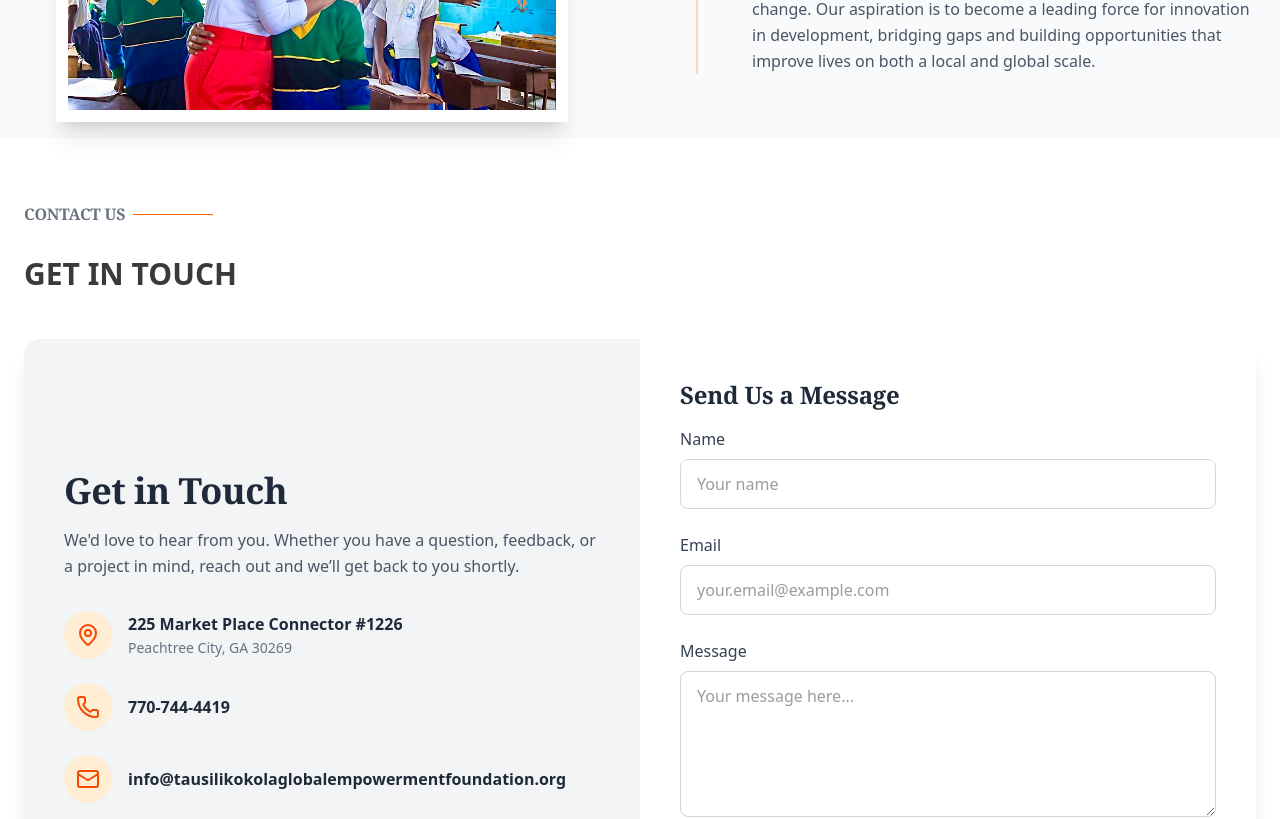
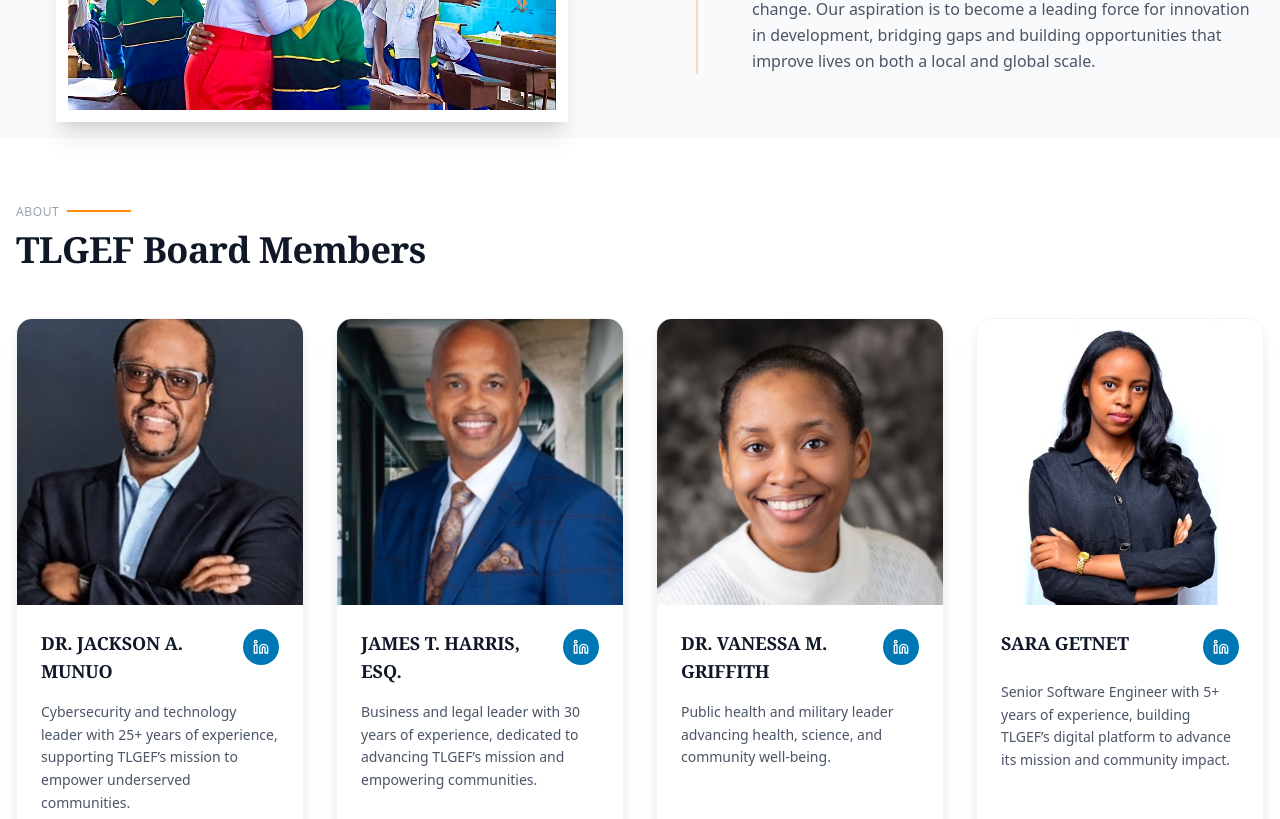
Before and after one commit to sarrr21/my-next-app, a Next.js app: page /about in a window 1280 px wide. Shown: the part 1800-2619 px from the top of the page. Built offline with nearby package versions, Linux system fonts and the light colour scheme.

Commit message:
feat: Unhide TeamSection and update LinkedIn profiles for team members

```diff
--- a/src/app/about/page.tsx
+++ b/src/app/about/page.tsx
@@ -53,7 +53,7 @@ export default function AboutPage() {
 
     </main>
     <TimelineSection />
-    {/* <TeamSection /> */}
+    <TeamSection />
     <ContactPage />
     <FooterSection />
     </>
--- a/src/components/team.tsx
+++ b/src/components/team.tsx
@@ -20,7 +20,7 @@ export const teamMembers: TeamMember[] = [
     name: "DR. JACKSON A. MUNUO",
     image: "/images/IMG_7216.PNG",
     imageAlt: "TLGEF board member",
-    linkedin: "",
+    linkedin: "https://www.linkedin.com/in/jacksonmunuo",
     summary:"Cybersecurity and technology leader with 25+ years of experience, supporting TLGEF’s mission to empower underserved communities.",
     bio: "Dr. Jackson A. Munuo is a technology executive with more than 25 years of leadership experience in cybersecurity, technology governance, enterprise risk management, and organizational transformation. He serves as IT Vice President at CNA Financial, where he leads global technology risk and governance teams.He holds a Doctor of Engineering in Cybersecurity Analytics from George Washington University and is a certified CISSP, CISA, PMP, and ITIL professional. Dr. Munuo currently serves on the board of the Tausi Likokola Global Empowerment Foundation, where he is passionate about strengthening nonprofit organizations, improving governance, and expanding opportunities for underserved communities.",
   },
@@ -29,7 +29,7 @@ export const teamMembers: TeamMember[] = [
     name: "JAMES T. HARRIS, ESQ.",
     image: "/images/MARCH Headshot.jpg",
     imageAlt: "TLGEF board member",
-    linkedin: "",
+    linkedin: "https://www.linkedin.com/in/jamestharris/",
     summary:
       "Business and legal leader with 30 years of experience, dedicated to advancing TLGEF’s mission and empowering communities.",
     bio: "James T. Harris, Esq. is a business and legal professional with 30 years of experience, including 20 years as Corporate Intellectual Property Counsel for UPS. He is the Founder of Trademark Creations, specializing in trademark maintenance, monitoring, and licensing.Mr. Harris has extensive experience in intellectual property, technology, advertising, sponsorships, contracts, and business agreements. He holds a law degree from Chicago-Kent College of Law, a Bachelor of Science in Mechanical Engineering from Tennessee State University, and an MBA from Emory University’s Goizueta Business School.He is also deeply committed to community service and has served on numerous nonprofit, education, and community boards, supporting initiatives that create opportunities and strengthen underserved communities.",
@@ -39,7 +39,7 @@ export const teamMembers: TeamMember[] = [
     name: "DR. VANESSA M. GRIFFITH",
     image: "/images/Vanessa.jpg",
     imageAlt: "TLGEF board member",
-    linkedin: "",
+    linkedin: "https://www.linkedin.com/in/vanessamgriffith/",
     summary:
       "Public health and military leader advancing health, science, and community well-being.",
     bio: "Dr. Vanessa M. Griffith is a Doctor of Public Health, Army leader, and public health scientist whose multidisciplinary work bridges chemical and biological sciences, infectious disease epidemiology, and military leadership. Her scientific expertise includes tuberculosis, HIV, and SARS-CoV-2, with a focus on public health laboratory science and molecular epidemiology.",
@@ -49,7 +49,7 @@ export const teamMembers: TeamMember[] = [
     name: "SARA GETNET",
     image: "/images/sara.jpg",
     imageAlt: "TLGEF board member",
-    linkedin: "",
+    linkedin: "https://www.linkedin.com/in/sara-getnet/",
     summary:
       "Senior Software Engineer with 5+ years of experience, building TLGEF’s digital platform to advance its mission and community impact.",
     bio: "Sara Getnet is a Senior Software Engineer with over 5 years of experience building modern, scalable web applications. She specializes in full-stack development and led the design and development of the Tausi Likokola Global Empowerment Foundation (TLGEF) website, creating a modern digital platform to support the organization’s mission and community impact.",
```
